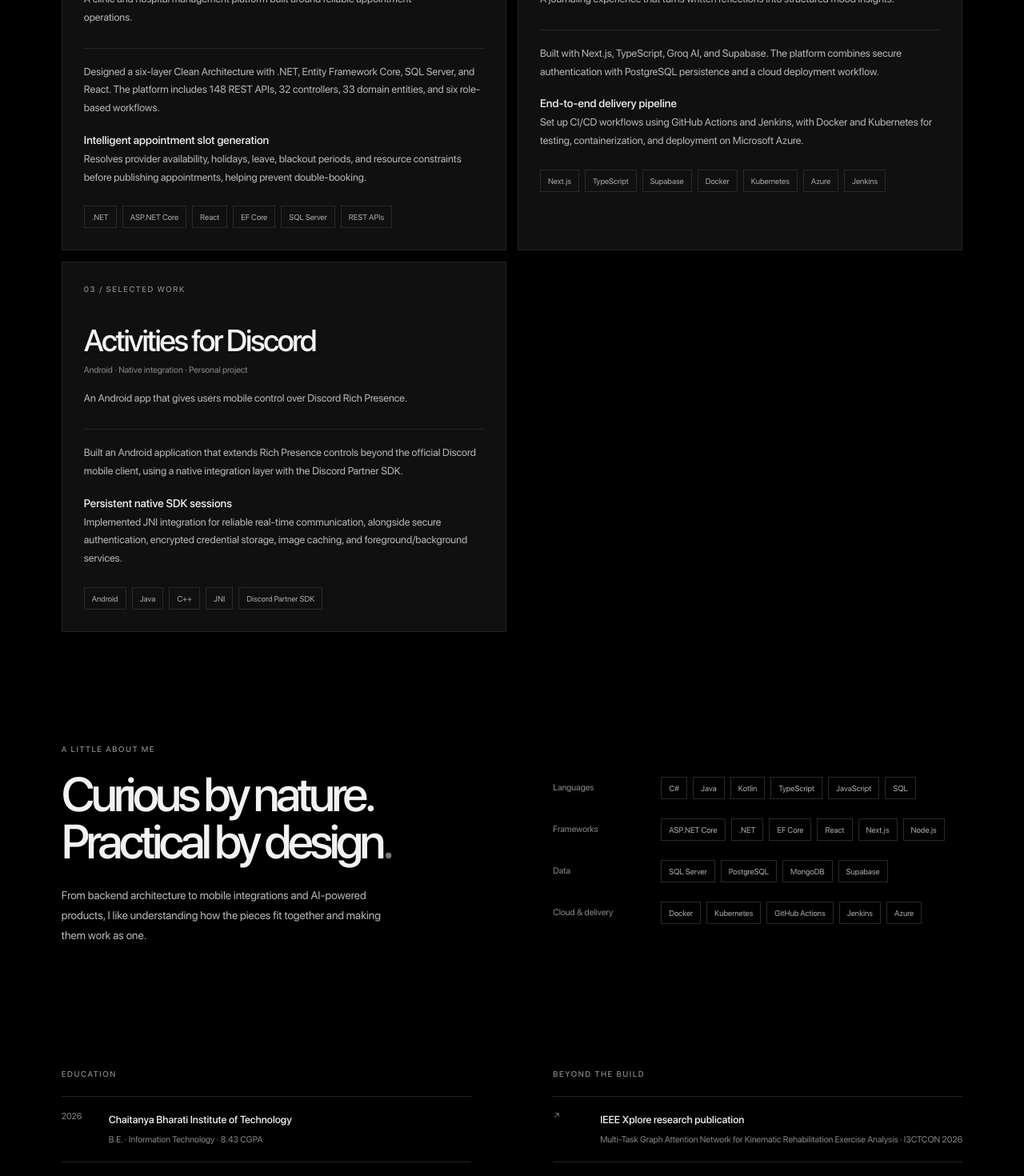
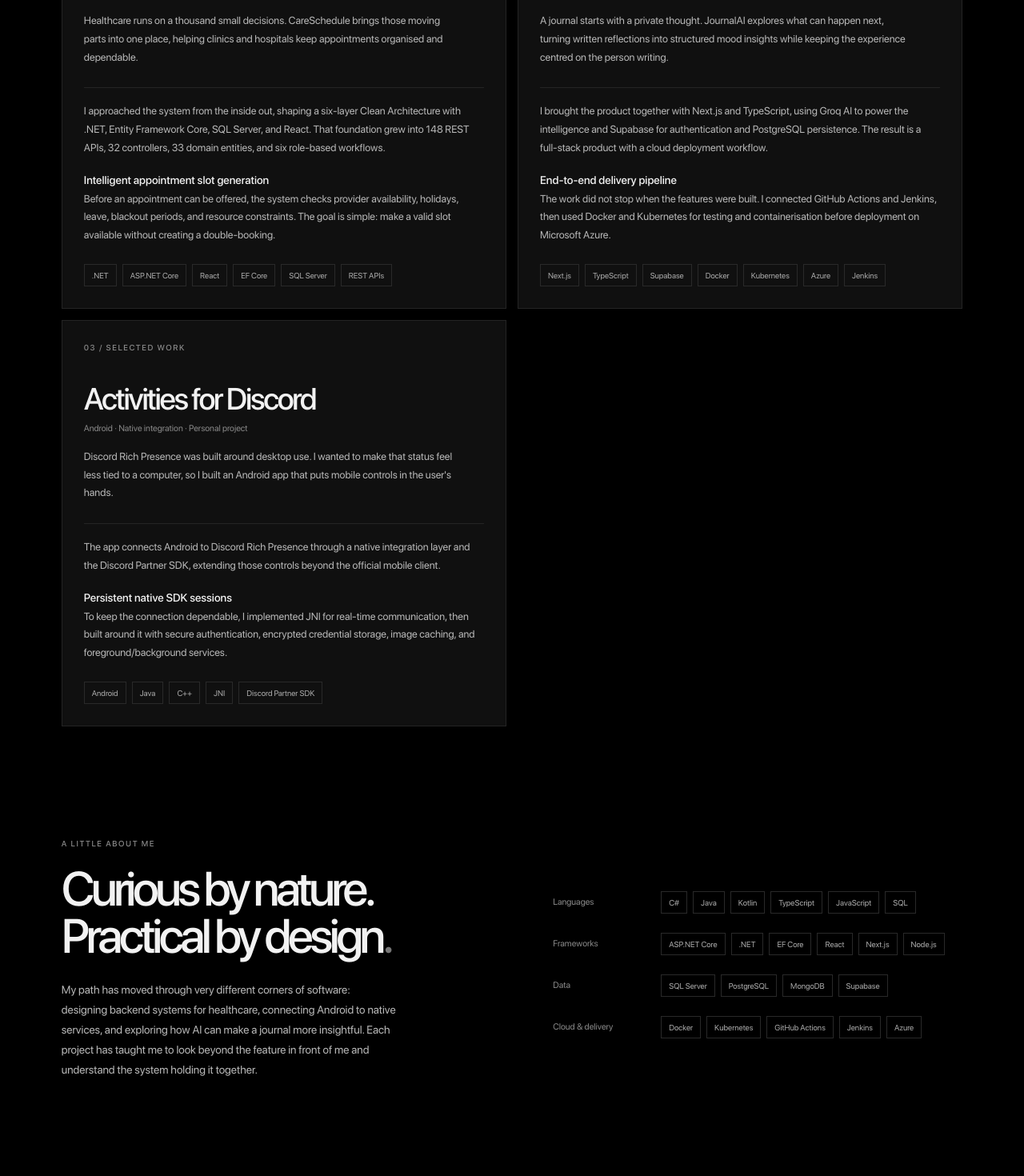
Before and after one commit to vinithreddybanda/vinithreddybanda.github.io, a React (Vite) app: page / in a window 1280 px wide. Shown: the part 1280-2750 px from the top of the page at 80% size. Built offline with nearby package versions, Linux system fonts and the light colour scheme.

Commit message:
Make portfolio copy more narrative

```diff
--- a/src/App.jsx
+++ b/src/App.jsx
@@ -5,30 +5,30 @@ const projects = [
     number: "01",
     name: "CareSchedule",
     type: "Healthcare platform · Cognizant internship",
-    summary: "A clinic and hospital management platform built around reliable appointment operations.",
-    detail: "Designed a six-layer Clean Architecture with .NET, Entity Framework Core, SQL Server, and React. The platform includes 148 REST APIs, 32 controllers, 33 domain entities, and six role-based workflows.",
+    summary: "Healthcare runs on a thousand small decisions. CareSchedule brings those moving parts into one place, helping clinics and hospitals keep appointments organised and dependable.",
+    detail: "I approached the system from the inside out, shaping a six-layer Clean Architecture with .NET, Entity Framework Core, SQL Server, and React. That foundation grew into 148 REST APIs, 32 controllers, 33 domain entities, and six role-based workflows.",
     highlight: "Intelligent appointment slot generation",
-    highlightDetail: "Resolves provider availability, holidays, leave, blackout periods, and resource constraints before publishing appointments, helping prevent double-booking.",
+    highlightDetail: "Before an appointment can be offered, the system checks provider availability, holidays, leave, blackout periods, and resource constraints. The goal is simple: make a valid slot available without creating a double-booking.",
     stack: [".NET", "ASP.NET Core", "React", "EF Core", "SQL Server", "REST APIs"],
   },
   {
     number: "02",
     name: "JournalAI",
     type: "AI-powered product · Personal project",
-    summary: "A journaling experience that turns written reflections into structured mood insights.",
-    detail: "Built with Next.js, TypeScript, Groq AI, and Supabase. The platform combines secure authentication with PostgreSQL persistence and a cloud deployment workflow.",
+    summary: "A journal starts with a private thought. JournalAI explores what can happen next, turning written reflections into structured mood insights while keeping the experience centred on the person writing.",
+    detail: "I brought the product together with Next.js and TypeScript, using Groq AI to power the intelligence and Supabase for authentication and PostgreSQL persistence. The result is a full-stack product with a cloud deployment workflow.",
     highlight: "End-to-end delivery pipeline",
-    highlightDetail: "Set up CI/CD workflows using GitHub Actions and Jenkins, with Docker and Kubernetes for testing, containerization, and deployment on Microsoft Azure.",
+    highlightDetail: "The work did not stop when the features were built. I connected GitHub Actions and Jenkins, then used Docker and Kubernetes for testing and containerisation before deployment on Microsoft Azure.",
     stack: ["Next.js", "TypeScript", "Supabase", "Docker", "Kubernetes", "Azure", "Jenkins"],
   },
   {
     number: "03",
     name: "Activities for Discord",
     type: "Android · Native integration · Personal project",
-    summary: "An Android app that gives users mobile control over Discord Rich Presence.",
-    detail: "Built an Android application that extends Rich Presence controls beyond the official Discord mobile client, using a native integration layer with the Discord Partner SDK.",
+    summary: "Discord Rich Presence was built around desktop use. I wanted to make that status feel less tied to a computer, so I built an Android app that puts mobile controls in the user's hands.",
+    detail: "The app connects Android to Discord Rich Presence through a native integration layer and the Discord Partner SDK, extending those controls beyond the official mobile client.",
     highlight: "Persistent native SDK sessions",
-    highlightDetail: "Implemented JNI integration for reliable real-time communication, alongside secure authentication, encrypted credential storage, image caching, and foreground/background services.",
+    highlightDetail: "To keep the connection dependable, I implemented JNI for real-time communication, then built around it with secure authentication, encrypted credential storage, image caching, and foreground/background services.",
     stack: ["Android", "Java", "C++", "JNI", "Discord Partner SDK"],
   },
 ];
@@ -165,7 +165,7 @@ export default function App() {
         <p className="eyebrow">DEVELOPER / BUILDER <span>·</span> INDIA</p>
         <h1>Making things<br />work<span>.</span></h1>
         <div className="hero-bottom">
-          <p>I'm Vinith Reddy Banda, an Information Technology graduate who enjoys building useful software, exploring systems, and connecting ideas to implementation.</p>
+          <p>I'm Vinith Reddy Banda, an Information Technology graduate drawn to the space between an idea and a working product. I like finding out how systems fit together, getting into the details, and turning what I learn into software people can actually use.</p>
           <a className="text-link" href="#work">Explore my work ↓</a>
         </div>
       </section>
@@ -191,7 +191,7 @@ export default function App() {
         <div>
           <p className="eyebrow">A LITTLE ABOUT ME</p>
           <h2>Curious by nature.<br />Practical by design<span>.</span></h2>
-          <p className="about-copy">From backend architecture to mobile integrations and AI-powered products, I like understanding how the pieces fit together and making them work as one.</p>
+          <p className="about-copy">My path has moved through very different corners of software: designing backend systems for healthcare, connecting Android to native services, and exploring how AI can make a journal more insightful. Each project has taught me to look beyond the feature in front of me and understand the system holding it together.</p>
         </div>
         <div className="skills">
           {skillGroups.map((group) => (
@@ -211,9 +211,9 @@ export default function App() {
         </div>
         <div>
           <p className="eyebrow">BEYOND THE BUILD</p>
-          <div className="plain-item"><span>↗</span><div><strong>IEEE Xplore research publication</strong><p>Multi-Task Graph Attention Network for Kinematic Rehabilitation Exercise Analysis · I3CTCON 2026</p></div></div>
-          <div className="plain-item"><span>↗</span><div><strong>Open-source Android app</strong><p>WhatsApp Status Saver, published on F-Droid</p></div></div>
-          <div className="plain-item"><span>↗</span><div><strong>6th place · COSC HackWeek</strong><p>Competitive coding challenge organized by CBIT Open Source Community</p></div></div>
+          <div className="plain-item"><span>↗</span><div><strong>IEEE Xplore research publication</strong><p>A research project exploring graph attention networks for analysing kinematic patterns in rehabilitation exercises · I3CTCON 2026</p></div></div>
+          <div className="plain-item"><span>↗</span><div><strong>Open-source Android app</strong><p>Built for Android and distributed through F-Droid</p></div></div>
+          <div className="plain-item"><span>↗</span><div><strong>6th place · COSC HackWeek</strong><p>A competitive programming challenge hosted by the CBIT Open Source Community</p></div></div>
           <div className="plain-item"><span>↗</span><div><strong>MongoDB Node.js Certification</strong><p>MongoDB University · Web Development 101, Pupilfirst</p></div></div>
         </div>
       </section>
```
